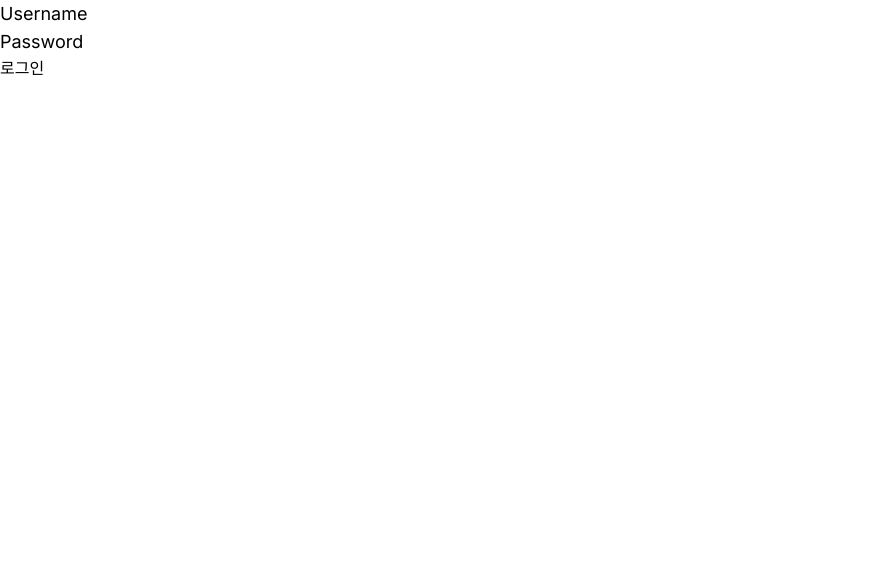
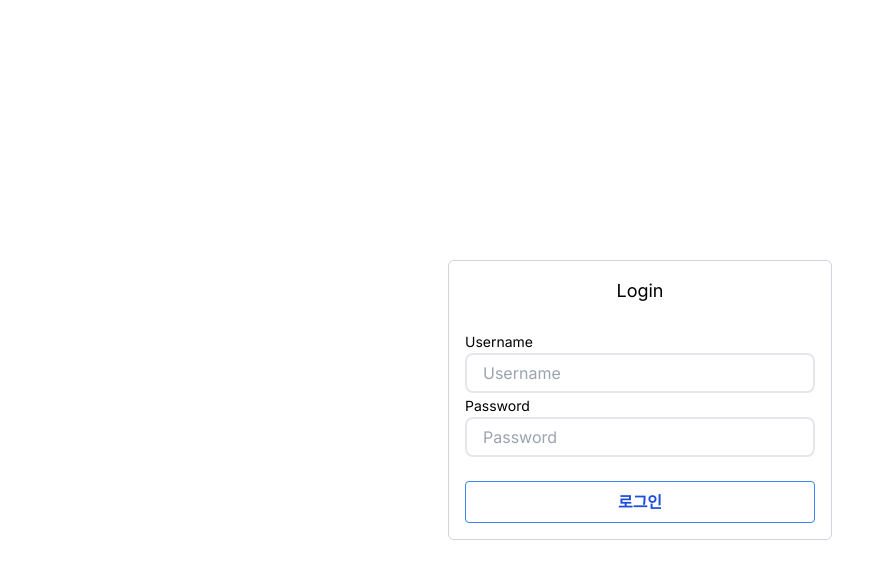
Before and after one commit to devcdd/atomic-login-form, a Next.js app: page / in a window 1280 px wide. Shown: the top 578 px of the page, without its empty margins (0-895 px from the left). Built offline with nearby package versions, Linux system fonts and the light colour scheme.

Commit message:
Fix: UI Fix, ClassName Props

```diff
--- a/app/component/atom/Button/Button.tsx
+++ b/app/component/atom/Button/Button.tsx
@@ -1,9 +1,17 @@
-interface ButtonProps {
+"use client";
+
+import { HTMLAttributes } from "react";
+
+interface ButtonProps extends HTMLAttributes<HTMLButtonElement> {
   handleButtonClick: () => void;
 }
 
-const Button = (props) => {
-  return <button onClick={props.handleButtonClick}>로그인</button>;
+const Button = (props: ButtonProps) => {
+  return (
+    <button className={props.className} onClick={props.handleButtonClick}>
+      로그인
+    </button>
+  );
 };
 
 export default Button;
--- a/app/component/atom/Input/Input.tsx
+++ b/app/component/atom/Input/Input.tsx
@@ -1,5 +1,13 @@
 const Input = (props) => {
-  return <input type={props.type} />;
+  return (
+    <input
+      type={props.type}
+      placeholder={props.label}
+      className={
+        "appearance-none border-2 border-gray-200 rounded-lg w-full py-2 px-4 text-gray-700 leading-tight focus:outline-none focus:bg-white focus:border-blue-500"
+      }
+    />
+  );
 };
 
 export default Input;
--- a/app/component/atom/Label/Label.tsx
+++ b/app/component/atom/Label/Label.tsx
@@ -1,5 +1,5 @@
 const Label = (props) => {
-  return <label className={"text-lg"}>{props.label}</label>;
+  return <label className={"text-sm"}>{props.label}</label>;
 };
 
 export default Label;
--- a/app/component/molecule/InputField/InputField.tsx
+++ b/app/component/molecule/InputField/InputField.tsx
@@ -2,15 +2,15 @@ import Label from "@/app/component/atom/Label/Label";
 import Input from "@/app/component/atom/Input/Input";
 
 interface InputFieldProps {
-  label: string;
-  type: string;
+  label: string; // Username, Password
+  type: string; // text, password
 }
 
-export default function InputField(props) {
+export default function InputField(props: InputFieldProps) {
   return (
-    <div>
+    <>
       <Label label={props.label} />
-      <Input label={props.label} type={props.label} />
-    </div>
+      <Input label={props.label} type={props.type} />
+    </>
   );
 }
--- a/app/component/organism/LoginForm/LoginForm.tsx
+++ b/app/component/organism/LoginForm/LoginForm.tsx
@@ -5,12 +5,23 @@ interface LoginFormProps {
   handleButtonClick: () => void;
 }
 
-export default function LoginForm(props) {
+export default function LoginForm(props: LoginFormProps) {
+  const LoginFormContainerStyle =
+    "flex flex-col gap-6 p-4 border border-gray-300 rounded-md w-96";
+
   return (
-    <>
-      <InputField label={"Username"} type={"text"} />
-      <InputField label={"Password"} type={"password"} />
-      <Button handleButtonClick={props.handleButtonClick} />
-    </>
+    <div className={LoginFormContainerStyle}>
+      <div className={"text-center text-lg"}>Login</div>
+      <div>
+        <InputField label={"Username"} type={"text"} />
+        <InputField label={"Password"} type={"password"} />
+      </div>
+      <Button
+        className={
+          "bg-transparent hover:bg-blue-500 text-blue-700 font-semibold hover:text-white p-2 border border-blue-500 hover:border-transparent rounded w-full"
+        }
+        handleButtonClick={props.handleButtonClick}
+      />
+    </div>
   );
 }
--- a/app/component/template/Login/Login.tsx
+++ b/app/component/template/Login/Login.tsx
@@ -1,5 +1,11 @@
+"use client";
+
 import LoginForm from "@/app/component/organism/LoginForm/LoginForm";
 
 export default function Login() {
-  return <LoginForm />;
+  const handleButtonClick = () => {
+    console.log("Function from Login.tsx");
+  };
+
+  return <LoginForm handleButtonClick={handleButtonClick} />;
 }
--- a/app/layout.tsx
+++ b/app/layout.tsx
@@ -1,22 +1,26 @@
-import type { Metadata } from 'next'
-import { Inter } from 'next/font/google'
-import './globals.css'
+import type { Metadata } from "next";
+import { Inter } from "next/font/google";
+import "./globals.css";
 
-const inter = Inter({ subsets: ['latin'] })
+const inter = Inter({ subsets: ["latin"] });
 
 export const metadata: Metadata = {
-  title: 'Create Next App',
-  description: 'Generated by create next app',
-}
+  title: "Create Next App",
+  description: "Generated by create next app",
+};
 
 export default function RootLayout({
   children,
 }: {
-  children: React.ReactNode
+  children: React.ReactNode;
 }) {
   return (
     <html lang="en">
-      <body className={inter.className}>{children}</body>
+      <body className={inter.className}>
+        <div className={"h-screen flex justify-center items-center"}>
+          {children}
+        </div>
+      </body>
     </html>
-  )
+  );
 }
--- a/app/page.tsx
+++ b/app/page.tsx
@@ -1,5 +1,9 @@
 import Login from "@/app/component/template/Login/Login";
 
 export default function Page() {
-  return <Login />;
+  return (
+    <div>
+      <Login />
+    </div>
+  );
 }
```
